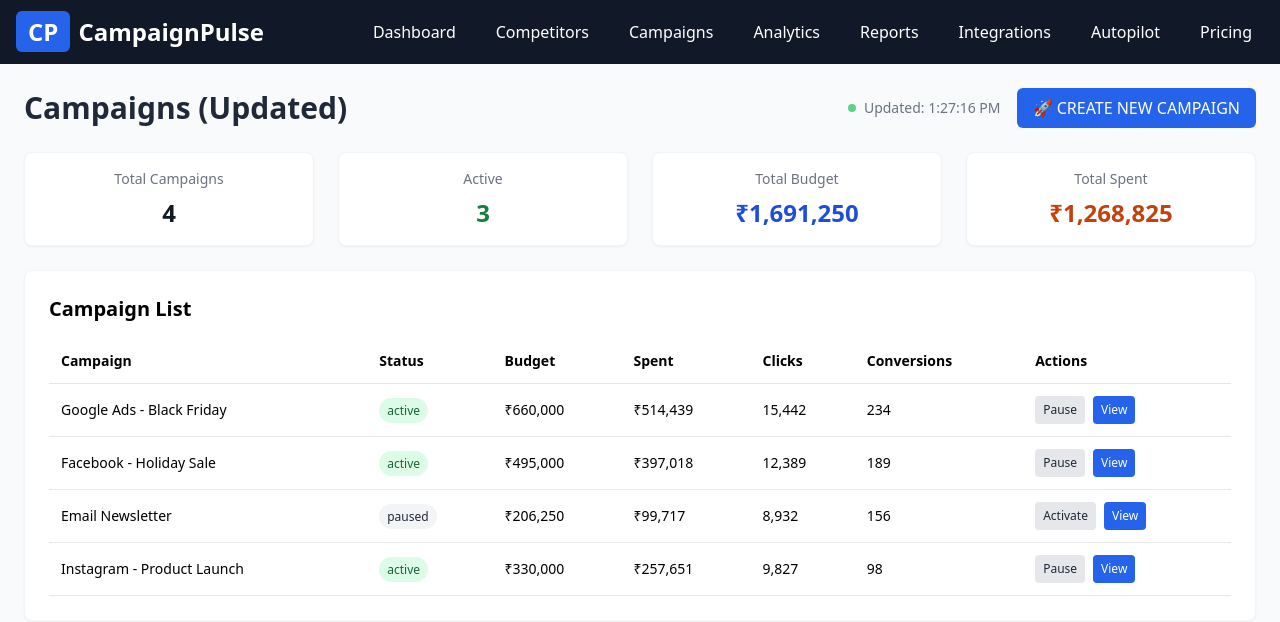
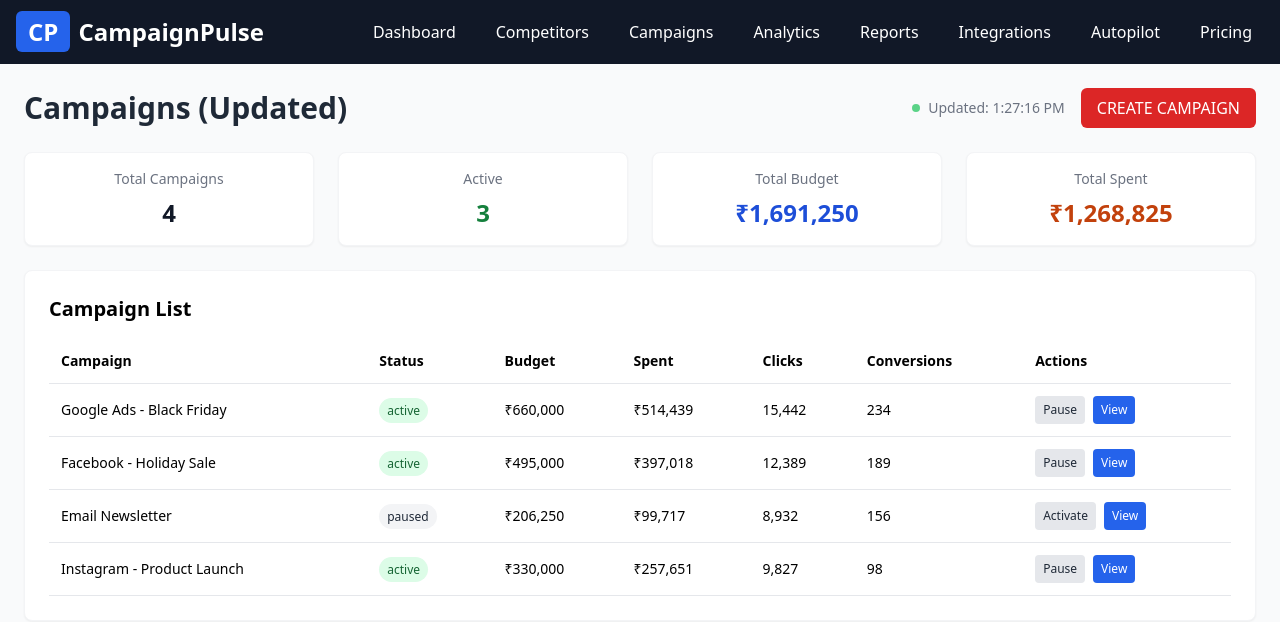
Before and after one commit to rahultheeagle/MArketing, a Next.js app: page /dashboard/campaigns in a window 1280 px wide. Shown: the top 622 px of the page. Built offline with nearby package versions, Linux system fonts and the light colour scheme.

Commit message:
Fix create campaign button - red color, toggles form visibility

```diff
--- a/app/dashboard/campaigns/page.tsx
+++ b/app/dashboard/campaigns/page.tsx
@@ -38,14 +38,10 @@ export default function CampaignsPage() {
             </div>
           </div>
           <button
-            onClick={() => {
-              alert('Button clicked!');
-              setShowCreateForm(true);
-            }}
-            className="bg-blue-600 text-white px-4 py-2 rounded-md hover:bg-blue-700 cursor-pointer"
-            style={{ minHeight: '40px', minWidth: '120px' }}
+            onClick={() => setShowCreateForm(!showCreateForm)}
+            className="bg-red-600 text-white px-4 py-2 rounded-md hover:bg-red-700 cursor-pointer"
           >
-🚀 CREATE NEW CAMPAIGN
+            {showCreateForm ? 'CANCEL' : 'CREATE CAMPAIGN'}
           </button>
         </div>
       </div>
```
